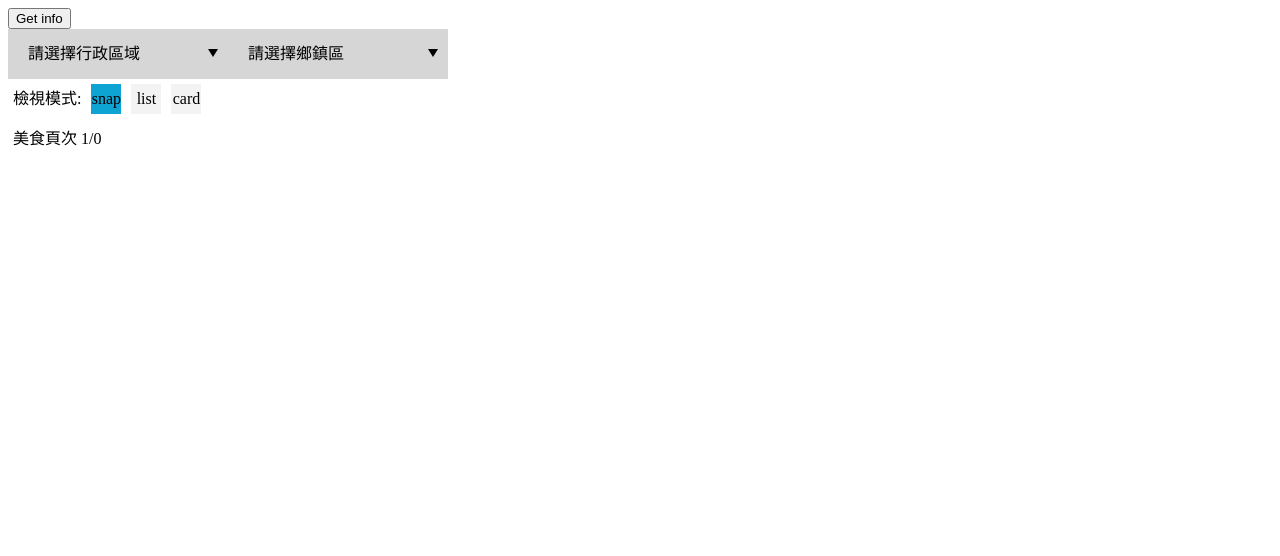
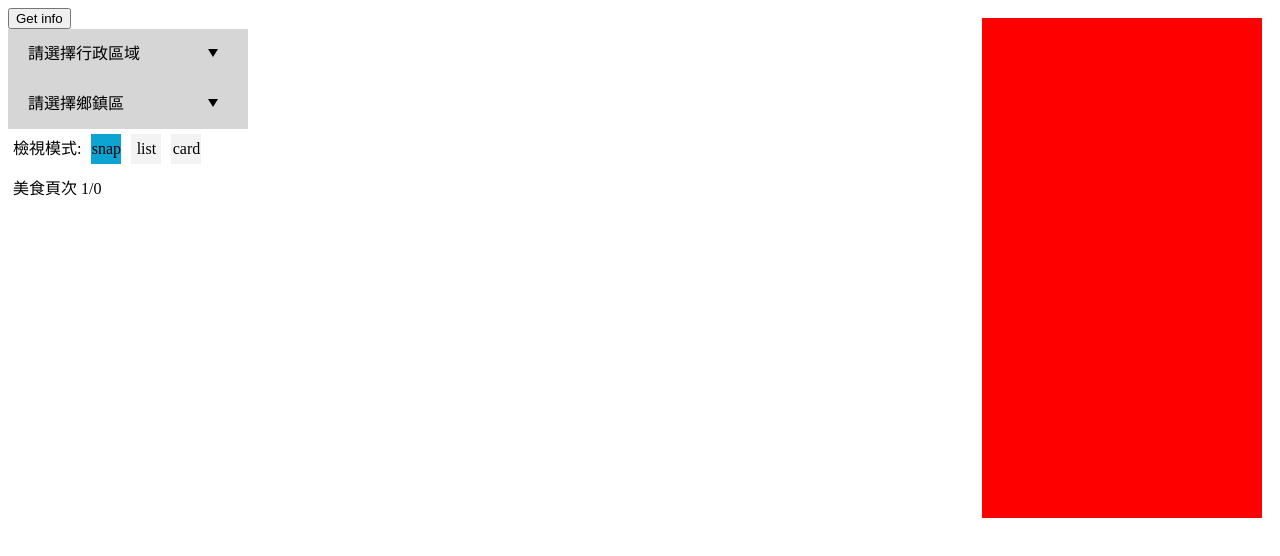
Before and after one commit to joycelan/cmoney-homework, a Vue app: page / in a window 1280 px wide. Shown: the top 556 px of the page. Built offline with nearby package versions, Linux system fonts and the light colour scheme.

Commit message:
add ad panel

```diff
--- a/src/App.vue
+++ b/src/App.vue
@@ -2,12 +2,14 @@
 import axios from "axios";
 import Table from "@/components/AppTable.vue";
 import Select from "@/components/AppSelector.vue";
+import AdPanel from "@/components/AppAdPanel.vue";
 
 export default {
   props: {},
   components: {
     Table,
     Select,
+    AdPanel,
   },
   data() {
     return {
@@ -94,7 +96,7 @@ export default {
 </script>
 
 <template>
-  <div>
+  <div class="main">
     <button @click="getInfo">
       {{ "Get info" }}
     </button>
@@ -115,13 +117,25 @@ export default {
 
     <Table :info="info" />
   </div>
+  <AdPanel class="ad" />
 </template>
 
-<style>
+<style lang="less">
 @import "@/assets/base.css";
 
-.nav {
+#app {
+  width: 100%;
+  height: 100%;
   display: flex;
+  .main {
+    flex: 1;
+  }
+  .ad {
+    width: 300px;
+  }
+}
+.selector {
+  width: 240px;
 }
 
 @media (min-width: 1024px) {
--- /dev/null
+++ b/src/components/AppAdPanel.vue
@@ -0,0 +1,64 @@
+<script>
+export default {
+  data() {
+    return {
+      count: 3,
+      isFixed: false,
+    };
+  },
+  created() {
+    window.addEventListener("scroll", this.handleScroll);
+  },
+  unmounted() {
+    window.removeEventListener("scroll", this.handleScroll);
+  },
+  methods: {
+    handleScroll() {
+      const element = document.getElementsByClassName("lastAd")[0];
+      if (this.isFixed) {
+        // float over viewport code here
+        return;
+      }
+      const rect = element.getBoundingClientRect();
+      const html = document.documentElement;
+      if (
+        rect.top >= 0 &&
+        rect.left >= 0 &&
+        rect.bottom <= (window.innerHeight || html.clientHeight) &&
+        rect.right <= (window.innerWidth || html.clientWidth)
+      ) {
+        this.isFixed = true;
+      }
+    },
+  },
+};
+</script>
+
+<template>
+  <div class="panel">
+    <div
+      v-for="index in count"
+      :key="index"
+      class="item"
+      v-show="(index == count && isFixed) || !isFixed"
+      :class="{ lastAd: index === count }"
+    ></div>
+  </div>
+</template>
+
+<style scoped lang="less">
+@import "@/assets/base.css";
+
+.panel {
+  display: flex;
+  flex-direction: column;
+}
+.item {
+  height: 500px;
+  margin: 10px;
+  background-color: blue;
+  &.lastAd {
+    background-color: red;
+  }
+}
+</style>
```
